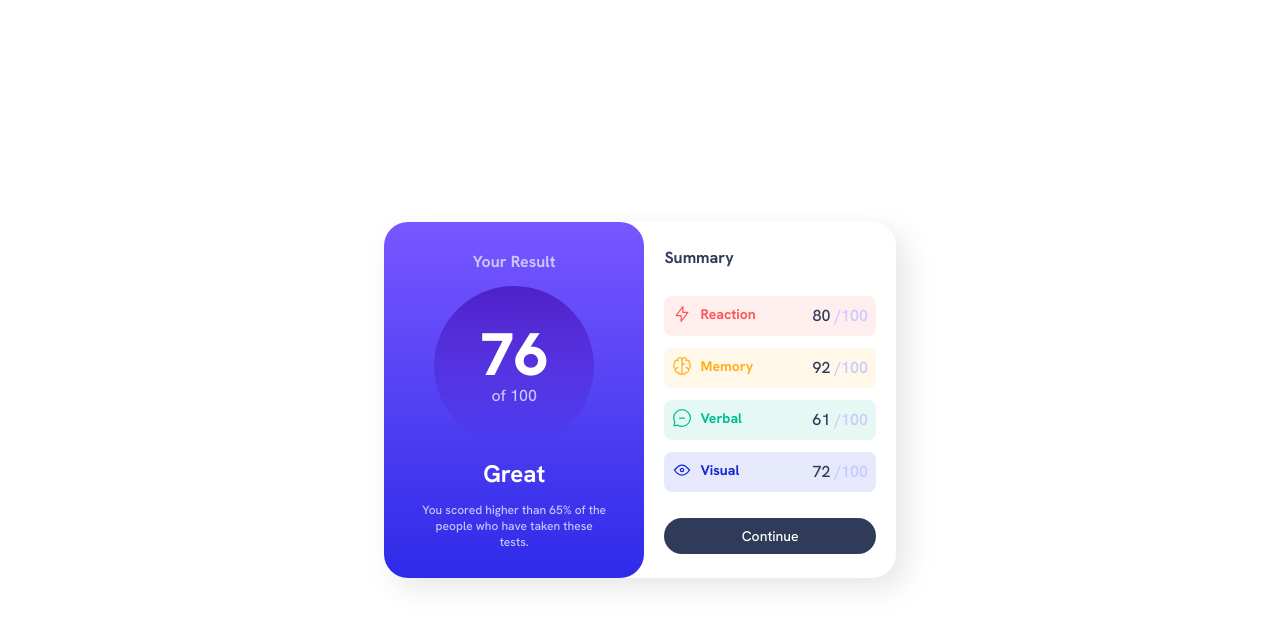
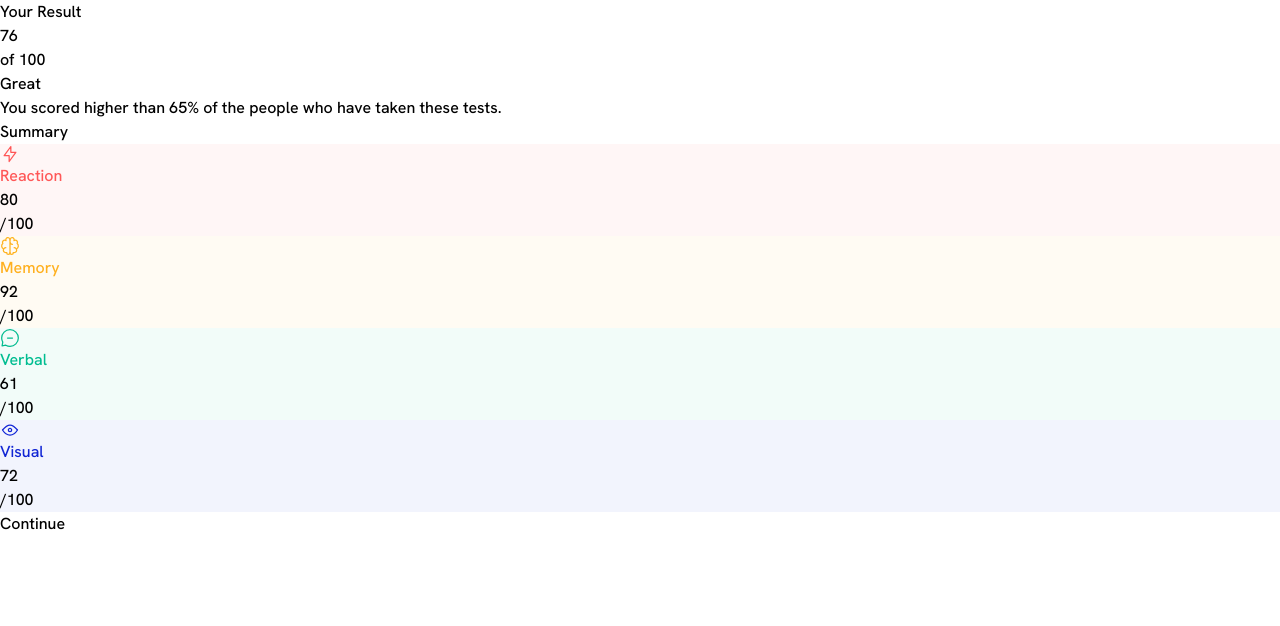
Before and after one commit to mujabom/result-sumury-component, a React (Vite) app: page / in a window 1280 px wide. Shown: the top 626 px of the page. Built offline with nearby package versions, Linux system fonts and the light colour scheme.

Commit message:
removed all css te redesign

```diff
--- a/src/App.tsx
+++ b/src/App.tsx
@@ -3,8 +3,8 @@ import Sumury from "./components/Sumury";
 
 export default function App5() {
   return (
-    <div className="min-h-screen justify-center h-fit flex align-middle sm:items-center">
-      <div className="flex rounded-3xl w-full sm:w-[32rem]  bg-white shadow-custom-light flex-col sm:flex-row  ">
+    <div>
+      <div>
         <ScoreWidget />
         <Sumury />
       </div>
--- a/src/components/ScoreWidget.tsx
+++ b/src/components/ScoreWidget.tsx
@@ -1,20 +1,18 @@
-
-
 export default function ScoreWidget(){
 
   return (
-  <div className="bg-gradient-to-b gap-3 flex w-full flex-col justify-around items-center p-7 from-light-slate-blue rounded-t-none rounded-b-3xl sm:rounded-3xl  to-light-royal-blue">
-  <h4 className="text-light-lavender font-bold">Your Result</h4>
-  <div className="rounded-full aspect-square flex flex-col justify-center h-40 bg-gradient-to-b from-violet-blue to-persian-blue ">
-    <div className="flex flex-row justify-center font-extrabold text-white items-center text-6xl">
+    <div>
+      <h4>Your Result</h4>
+      <div>
+        <div>
           76
         </div>
-    <p className="flex justify-center text-light-lavender items-center text-[16px]">
+        <p>
           of 100
         </p>
       </div>
-  <h2 className="text-2xl text-white font-bold">Great</h2>
-  <p className="flex justify-center max-w-[187px] text-light-lavender text-center items-center text-xs">
+      <h2>Great</h2>
+      <p>
         You scored higher than 65% of the people who have taken these tests.
       </p>
     </div>
--- a/src/components/Sumury.tsx
+++ b/src/components/Sumury.tsx
@@ -13,9 +13,9 @@ export default function Sumury() {
   });
   const DataArray = z.array(DatatSchema);
   return (
-    <div className="px-5 py-6 flex flex-col gap-3 justify-between sm:w-full">
-      <h4 className="font-bold text-dark-gray-blue ">Summary</h4>
-      <div className="flex flex-col gap-3">
+    <div>
+      <h4>Summary</h4>
+      <div>
         {DataArray.parse(data).map((item) => {
           return (
             <InfoBar
@@ -26,11 +26,7 @@ export default function Sumury() {
           );
         })}
       </div>
-      <button
-        className=" rounded-3xl py-2 text-sm text-white
-  hover:bg-gradient-to-b from-light-slate-blue to-light-royal-blue
-bg-dark-gray-blue  w-full"
-      >
+      <button>
         Continue
       </button>
     </div>
@@ -72,15 +68,15 @@ function InfoBar({ field, score }: InfoBarProps) {
   };
   return (
     <div
-      className={`flex flex-row ${colors[field]} bg-opacity-10 w-full p-2 justify-between rounded-lg`}
+      className={`${colors[field]} bg-opacity-5`}
     >
-      <div className="flex flex-row gap-2">
-        <img src={getIcon(field)} alt="memory icon" className="h-5" />
-        <p className={`${textColors[field]} text-sm font-bold`}>{field}</p>
+      <div >
+        <img src={getIcon(field)} alt="memory icon" />
+        <p className={`${textColors[field]}`}>{field}</p>
       </div>
-      <div className="flex flex-row gap-1">
-        <p className="text-dark-gray-blue">{score}</p>
-        <p className="text-light-lavender">/100</p>
+      <div >
+        <p >{score}</p>
+        <p >/100</p>
       </div>
     </div>
   );
```
Lines whose indentation alone changed are shown as unchanged.
